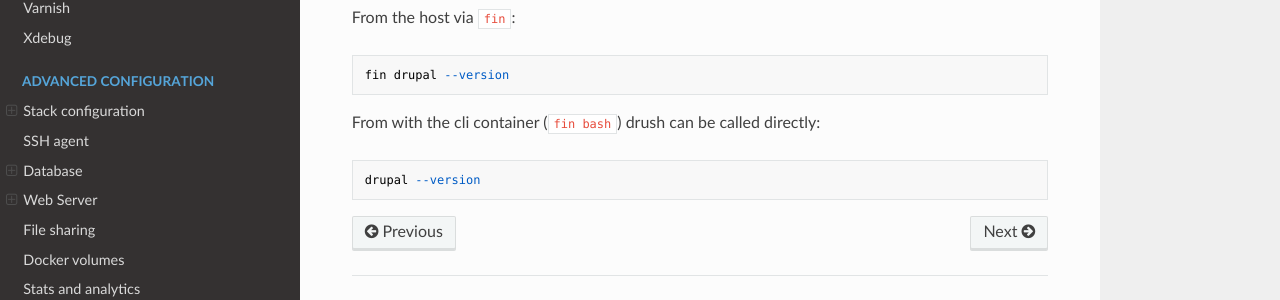
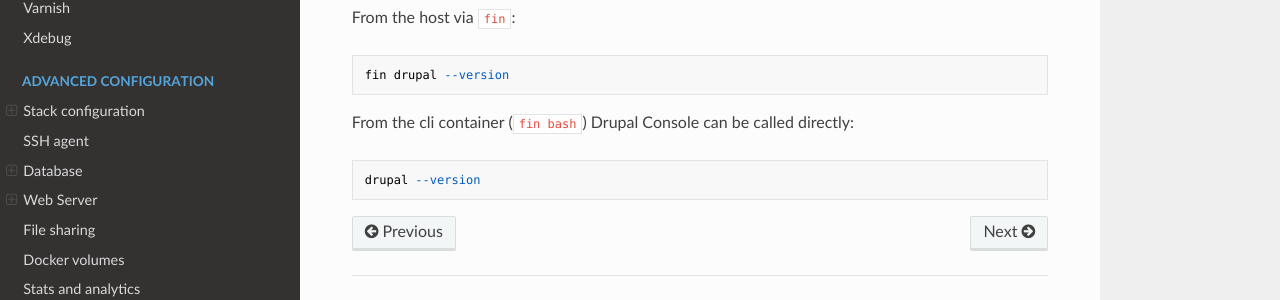
Before and after one commit to docksal/docksal, an MkDocs documentation site: the page built from docs/tools/drupal-console.md, in a window 1280 px wide and 940 px high. Shown: the part 595-895 px from the top of the window. Built offline with MkDocs 1.6.1, drawn with Linux system fonts in a browser that asks for light colours; nearby versions of some CDN libraries; old or Windows-style settings are respelled for this version of MkDocs.

Commit message:
Fix typo in Drupal Console documentation.

````diff
--- a/docs/tools/drupal-console.md
+++ b/docs/tools/drupal-console.md
@@ -26,7 +26,7 @@ From the host via `fin`:
 fin drupal --version
 ```
 
-From with the cli container (`fin bash`) drush can be called directly:
+From the cli container (`fin bash`) Drupal Console can be called directly:
 
 ```
 drupal --version
````
